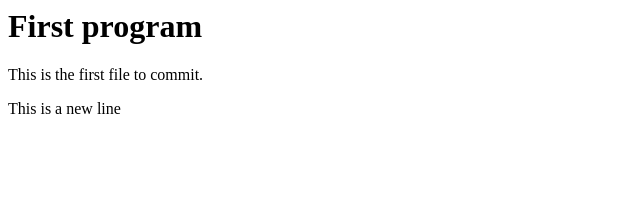
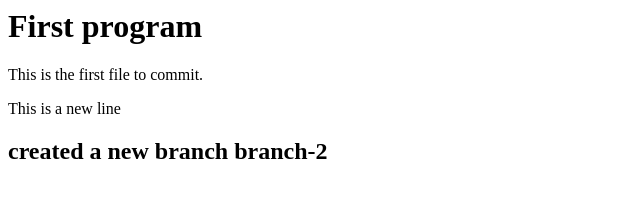
Before and after one commit to bhasyamhemalatha99/projecttest, a plain HTML site: page index.html in a window 1280 px wide. Shown: the whole page, without its empty margins (0-640 px from the left). Drawn offline with Linux system fonts and the light colour scheme.

```diff
--- a/index.html
+++ b/index.html
@@ -8,5 +8,6 @@
             This is the first file to commit.
         </p>
         <p>This is a new line</p>
+        <h2>created a new branch branch-2</h2>
     </body>
 </html>
```
